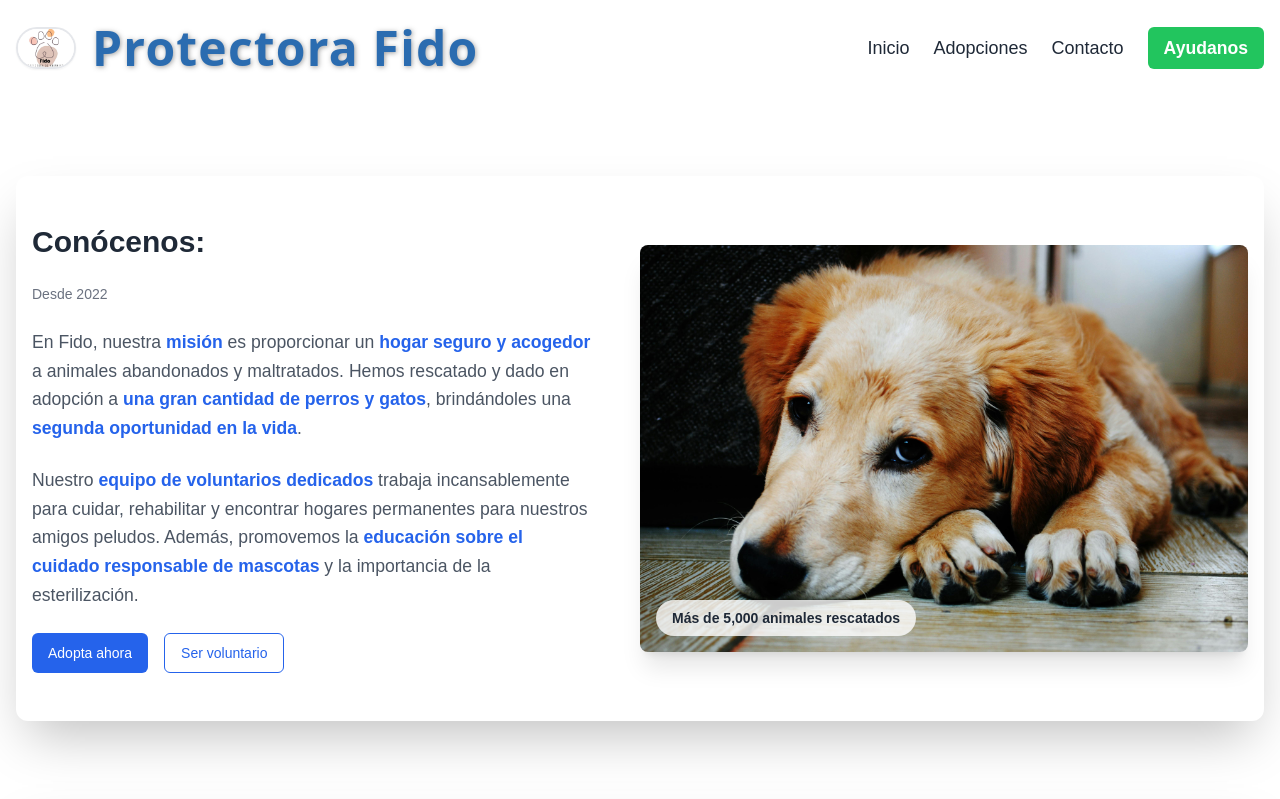
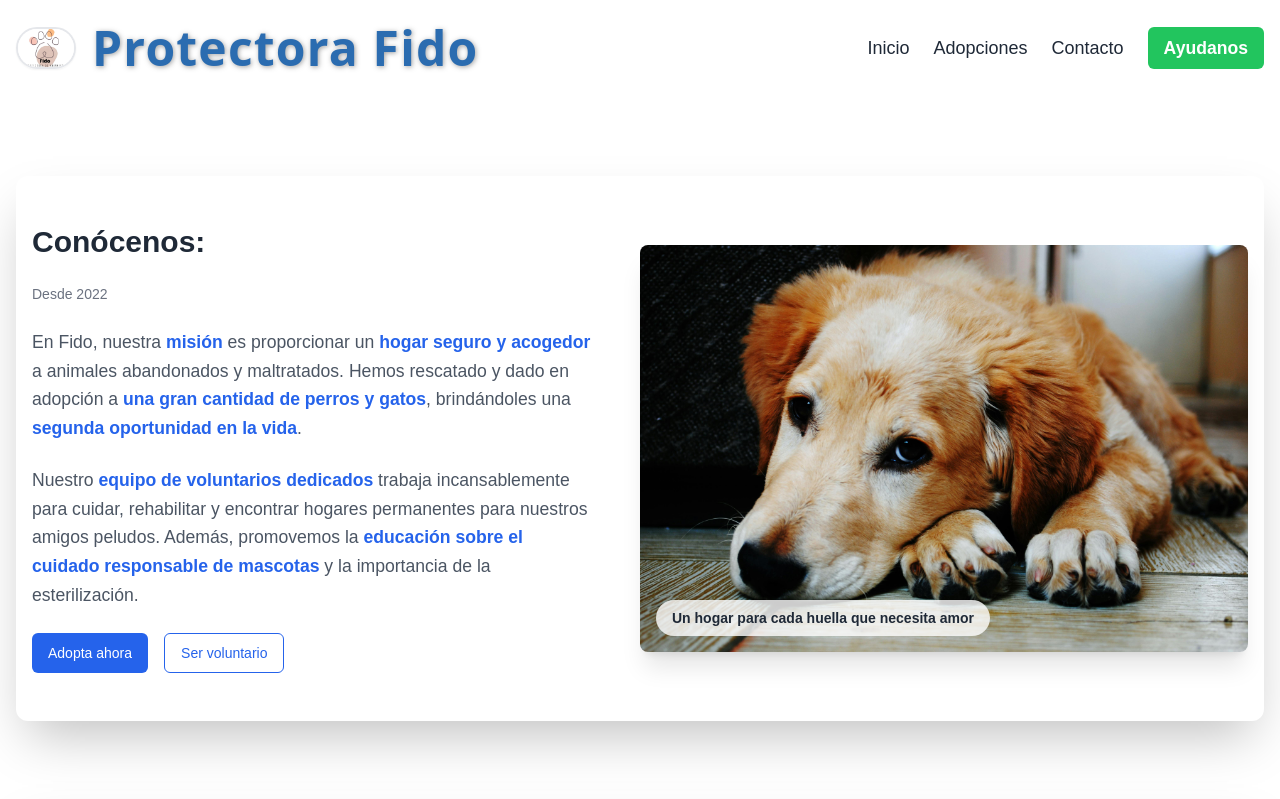
Before and after one commit to efe13dev/huellas-nextjs, a Next.js app: page / in a window 1280 px wide. Shown: the top 799 px of the page. Built offline with nearby package versions, Linux system fonts and the light colour scheme.

Commit message:
change badge & add message to empty adoptions

```diff
--- a/src/app/adoptions/page.tsx
+++ b/src/app/adoptions/page.tsx
@@ -47,6 +47,7 @@ async function Adoptions(): Promise<JSX.Element> {
           compañero
         </span>
       </h2>
+      {animals.length > 0 ? (
         <div className='grid grid-cols-1 gap-8 md:grid-cols-2 lg:grid-cols-3'>
           {animals.map((animal, index) => (
             <Card
@@ -101,6 +102,11 @@ async function Adoptions(): Promise<JSX.Element> {
             </Card>
           ))}
         </div>
+      ) : (
+        <p className='text-center text-xl text-gray-600'>
+          No hay animales para mostrar en este momento.
+        </p>
+      )}
     </main>
   );
 }
--- a/src/components/KnowUs.tsx
+++ b/src/components/KnowUs.tsx
@@ -66,7 +66,7 @@ function KnowUs(): JSX.Element {
         />
         <div className='absolute bottom-4 left-4 bg-white bg-opacity-80 px-4 py-2 rounded-full'>
           <p className='text-sm font-semibold text-gray-800'>
-            Más de 5,000 animales rescatados
+            Un hogar para cada huella que necesita amor
           </p>
         </div>
       </div>
```
Also changed, not shown: 1 other file (tests, documents, lock files or other folders). Lines whose indentation alone changed are shown as unchanged.
